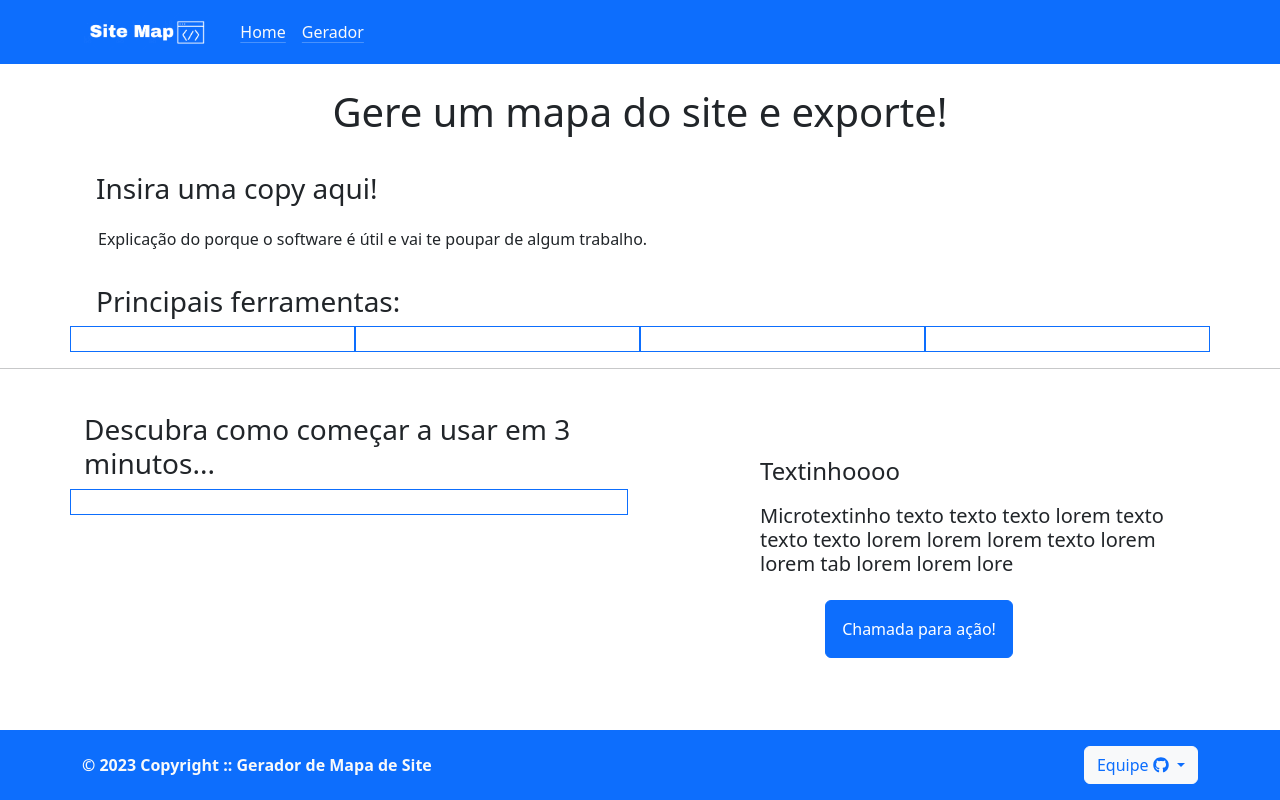
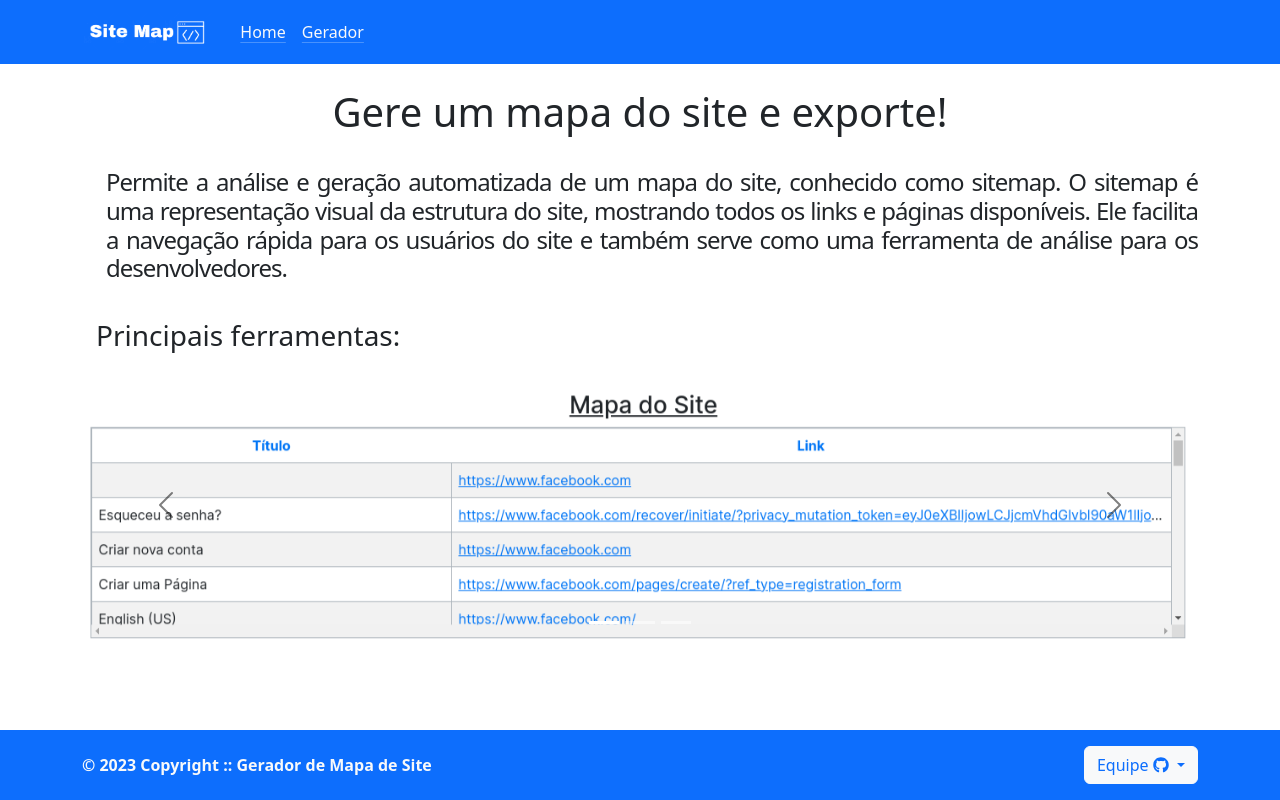
Before and after one commit to LeticiaKOSilva/Gerador-de-mapa-de-site, a Django app: page /homePage/ in a window 1280 px wide. Run offline with Django 4.2, Linux system fonts and the light colour scheme; some libraries are stand-ins or nearby versions.

Commit message:
Alterações na home page

```diff
--- a/homePage/templates/homePage/index.html
+++ b/homePage/templates/homePage/index.html
@@ -22,12 +22,8 @@
             </div>
             <div class="row">
                 <div class="col-sm">
-                    <p class="h3">Insira uma copy aqui!</p>
-                </div>
-            </div>
-            <div class="row">
-                <div class="col-sm">
-                    <p class="h6">Explicação do porque o software é útil e vai te poupar de algum trabalho.</p>
+                    <p class="h6">Permite a análise e geração automatizada de um mapa do site, conhecido como sitemap. O sitemap é uma representação visual da estrutura do site,
+                        mostrando todos os links e páginas disponíveis. Ele facilita a navegação rápida para os usuários do site e também serve como uma ferramenta de análise para os desenvolvedores.</p>
                 </div>
             </div>
             <div class="row">
@@ -35,36 +31,31 @@
                     <p class="h3">Principais ferramentas:</p>
                 </div>
             </div>
-            <div class="row rows">
-                <div class="col-sm border border-primary" id="img">
-                    <img src="" alt="">
+            <div id="carouselExampleIndicators" class="carousel slide">
+                <div class="carousel-indicators">
+                  <button type="button" data-bs-target="#carouselExampleIndicators" data-bs-slide-to="0" class="active" aria-current="true" aria-label="Slide 1"></button>
+                  <button type="button" data-bs-target="#carouselExampleIndicators" data-bs-slide-to="1" aria-label="Slide 2"></button>
+                  <button type="button" data-bs-target="#carouselExampleIndicators" data-bs-slide-to="2" aria-label="Slide 3"></button>
                 </div>
-                <div class="col-sm border border-primary" id="img">
-                    <img src="" alt="">
+                <div class="carousel-inner">
+                  <div class="carousel-item active">
+                    <img src="/static/img/links.png" class="d-block w-100" alt="...">
+                  </div>
+                  <div class="carousel-item">
+                    <img src="/static/img/agrupamentos.png" class="d-block w-100" alt="...">
+                  </div>
+                  <div class="carousel-item">
+                    <img src="/static/img/scatterPlot.png" class="d-block w-100" alt="...">
+                  </div>
                 </div>
-                <div class="col-sm border border-primary" id="img">
-                    <img src="" alt="">
-                </div>
-                <div class="col-sm border border-primary" id="img">
-                    <img src="" alt="">
-                </div>
-            </div>
-        </div>
-        <hr>
-        <div class="container">
-            <div class="row rows">
-                <div id="div-descover" class="col-sm">
-                    <p class="h3">Descubra como começar a usar em 3 minutos...</p>
-                    <div class="col-sm border border-primary" id="img2">
-                        <img id="" src="" alt="">
-                    </div>
-                </div>
-                <div id="col-id" class="col-sm">
-                    <p class="h4">Textinhoooo</p>
-                    <p class="h5">Microtextinho texto texto texto lorem texto texto texto
-                        lorem lorem lorem texto lorem lorem tab lorem lorem lore</p>
-                    <button id="buton-action" class="btn btn-primary">Chamada para ação!</button>
-                </div>
+                <button class="carousel-control-prev" type="button" data-bs-target="#carouselExampleIndicators" data-bs-slide="prev">
+                  <span class="carousel-control-prev-icon brightness-0" aria-hidden="true"></span>
+                  <span class="visually-hidden">Previous</span>
+                </button>
+                <button class="carousel-control-next" type="button" data-bs-target="#carouselExampleIndicators" data-bs-slide="next">
+                  <span class="carousel-control-next-icon brightness-0" aria-hidden="true"></span>
+                  <span class="visually-hidden">Next</span>
+                </button>
             </div>
         </div>
     </section>
--- a/templates/static/style.css
+++ b/templates/static/style.css
@@ -33,6 +33,12 @@
 
 .navbar-brand img {
     height: 3vw;
+}
+
+.h6{
+    font-size: x-large;
+    text-align: justify;
+    letter-spacing: -1px;
 }
 
 .dropdown-item:hover,
@@ -109,6 +115,10 @@
 
 .hide {
     display: none;
+}
+
+.brightness-0 {
+    filter: brightness(0);
 }
 
 #div-descover {
```
Also changed, not shown: templates/static/img/agrupamentos.png (added), templates/static/img/links.png (added), templates/static/img/scatterPlot.png (added).
